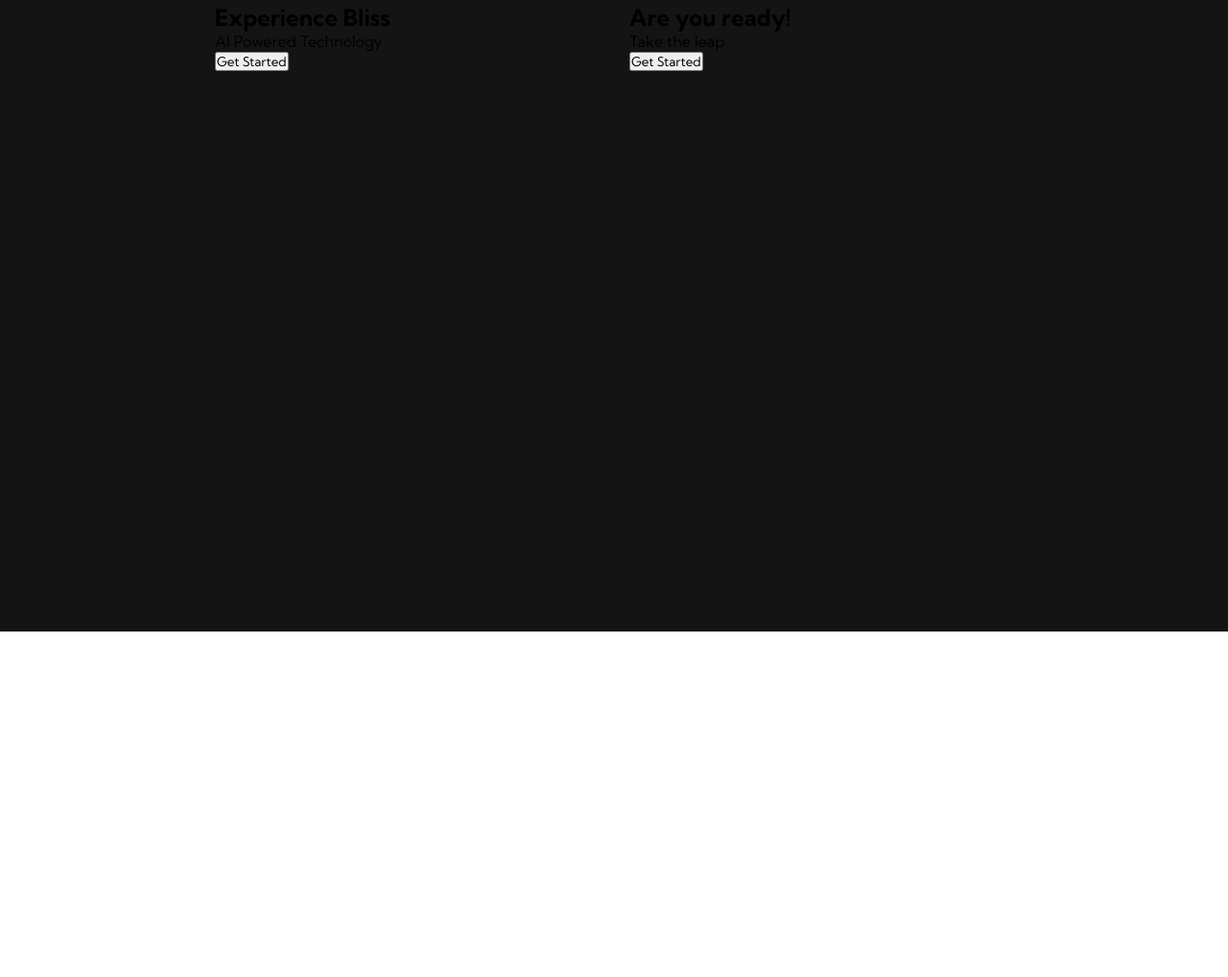
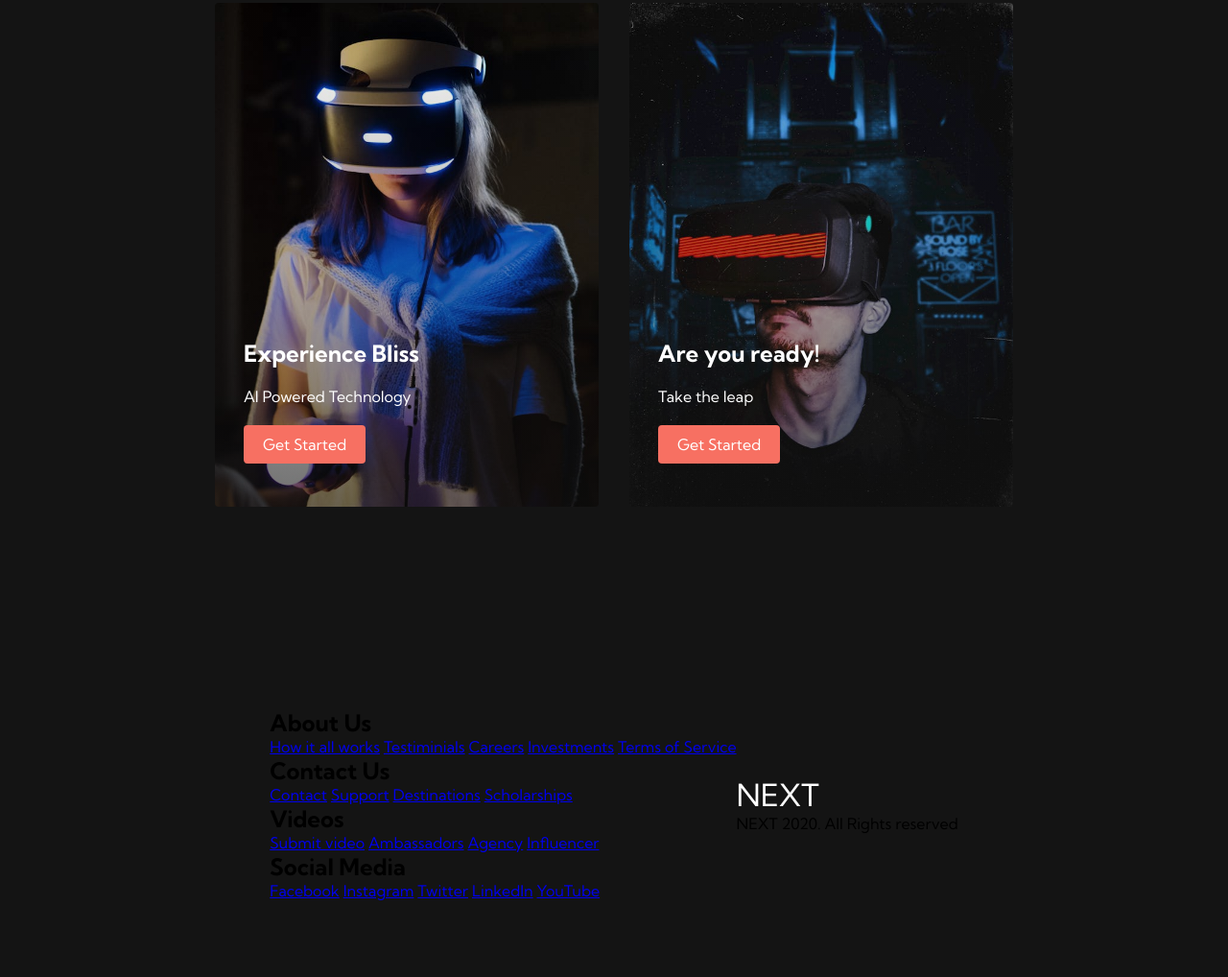
Before and after one commit to Deborah-McVey/brian_design_website, a plain HTML site: page index.html in a window 1280 px wide. Shown: the part 942-1960 px from the top of the page at 96% size. Before the commit the page ends 1600 px from the top, so only its background shows below. Drawn offline with Linux system fonts and the light colour scheme.

Commit message:
1:15 CSS footer logo

```diff
--- a/index.html
+++ b/index.html
@@ -77,7 +77,71 @@
                 <p>Take the leap</p>
                 <button>Get Started</button>
             </div>
+        </div>
+    </div>
 
+    <!-- Footer Section -->
+    <div class="footer__container">
+        <div class="footer__links">
+            <div class="footer__link--wrapper">
+                <div class="footer__link--items">
+                    <h2>About Us</h2>
+                    <a href="/sign__up">How it all works</a>
+                    <a href="/">Testiminials</a>
+                    <a href="/">Careers</a>
+                    <a href="/">Investments</a>
+                    <a href="/">Terms of Service</a>
+                </div>
+                <div class="footer__link--items">
+                    <h2>Contact Us</h2>
+                    <a href="/">Contact</a>
+                    <a href="/">Support</a>
+                    <a href="/">Destinations</a>
+                    <a href="/">Scholarships</a>
+                </div>
+            </div>
+            <div class="footer__link--wrapper">
+                <div class="footer__link--items">
+                    <h2>Videos</h2>
+                    <a href="/">Submit video</a>
+                    <a href="/">Ambassadors</a>
+                    <a href="/">Agency</a>
+                    <a href="/">Influencer</a>
+                </div>
+                <div class="footer__link--items">
+                    <h2>Social Media</h2>
+                    <a href="/">Facebook</a>
+                    <a href="/">Instagram</a>
+                    <a href="/">Twitter</a>
+                    <a href="/">LinkedIn</a>
+                    <a href="/">YouTube</a>
+                </div>
+            </div>
+        </div>
+        <div class="social__media">
+            <div class="social__media--wrap">
+                <div class="footer__logo">
+                    <a href="/" id="footer__logo"><i class="fas faa-gem"></i>NEXT</a>
+                </div>
+                <p class="website__right">NEXT 2020. All Rights reserved</p>
+                <div class="social__icons">
+                    <a href="/" class="social__icon--link" target="_blank">
+                        <i class="fab fa-facebook"></i>
+                    </a>
+                    <a href="/" class="social__icon--link" target="_blank">
+                        <i class="fab fa-instagram"></i>
+                    </a>
+                    <a href="/" class="social__icon--link" target="_blank">
+                        <i class="fab fa-twitter"></i>
+                    </a>
+                    <a href="/" class="social__icon--link" target="_blank">
+                        <i class="fab fa-linkedin"></i>
+                    </a>
+                    <a href="/" class="social__icon--link" target="_blank">
+                        <i class="fab fa-youtube"></i>
+                    </a>
+                </div>
+            </div>
         </div>
     </div>
 
--- a/styles.css
+++ b/styles.css
@@ -394,6 +394,76 @@
     height: 525px;
     width: 400px;
     border-radius: 4px;
-    background-image: linear-gradient(to bottom, rbga(0,0,0,0) 0%, rgba(17,17,17,0,6) 100%), url('/images/womanwearingvrgoggles640x960.jpg');
+    background-image: linear-gradient(to bottom, rgba(0,0,0,0) 0%, rgba(17,17,17,0.6) 100%), url('/images/womanwearingvrgoggles640x960.jpg');
     background-size: cover;
+    position: relative;
+    color: #fff;
 }
+
+.services__card:nth-child(2) {
+    background-image: linear-gradient(to bottom, rgba(0,0,0,0) 0%, rgba(17,17,17,0.6) 100%), url('/images/manwearingvrgoggles640x877.jpg');
+}
+
+.services h2 {
+    position: absolute;
+    top: 350px;
+    left: 30px;
+}
+
+.services__card p {
+    position: absolute;
+    top: 400px;
+    left: 30px;
+}
+
+.services__card button {
+    color: #fff;
+    padding: 10px 20px;
+    border: none;
+    outline: none;
+    border-radius: 4px;
+    background:  #f77062;
+    position: absolute;
+    top: 440px;
+    left: 30px;
+    font-size: 1rem;
+}
+
+.services__card:hover {
+    transform: scale(1.075);
+    transition: 0.2s ease-in;
+    cursor: pointer;
+}
+
+@media screen and (max-width: 960px) {
+    .services {
+        height: 1600px;
+    }
+
+    .services h1 {
+        font-size: 2rem;
+        margin-top: 12rem;
+    }
+
+    .services__card {
+        width: 300px;
+    }
+}
+
+/* Footer CSS */
+.footer__container {
+    background-color: #141414;
+    padding: 5rem 0;
+    display: flex;
+    justify-content: center;
+    align-items: center;
+}
+
+#footer__logo {
+    color: #fff;
+    display: flex;
+    align-items: center;
+    cursor: pointer;
+    text-decoration: none;
+    font-size: 2rem;
+}
```
Also changed, not shown: images/keyboard640x427.jpg (added), 1 other file.
